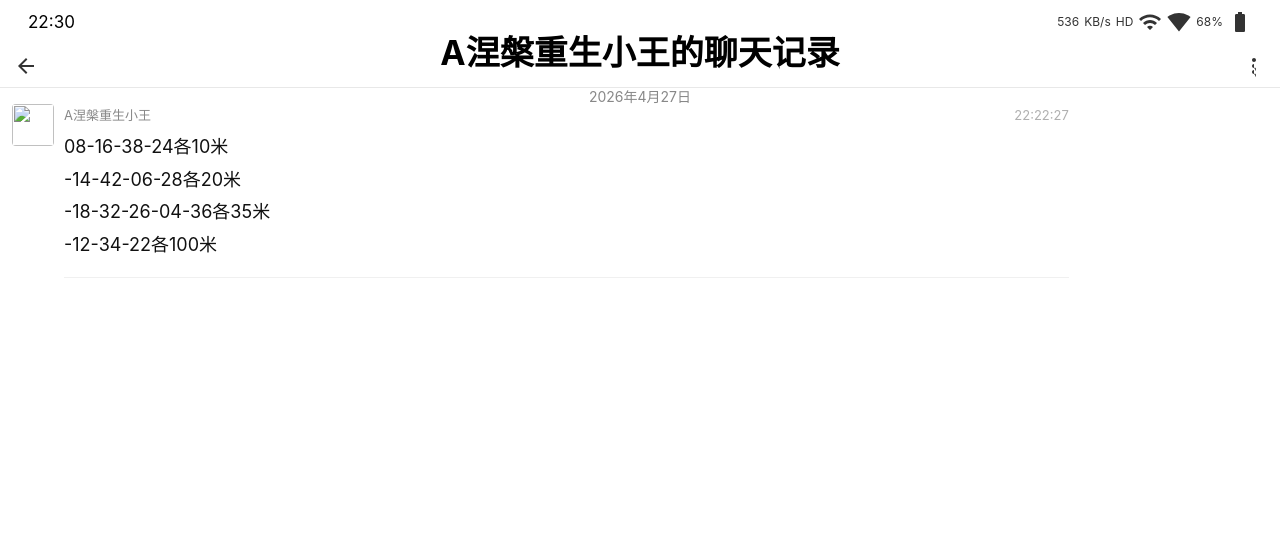
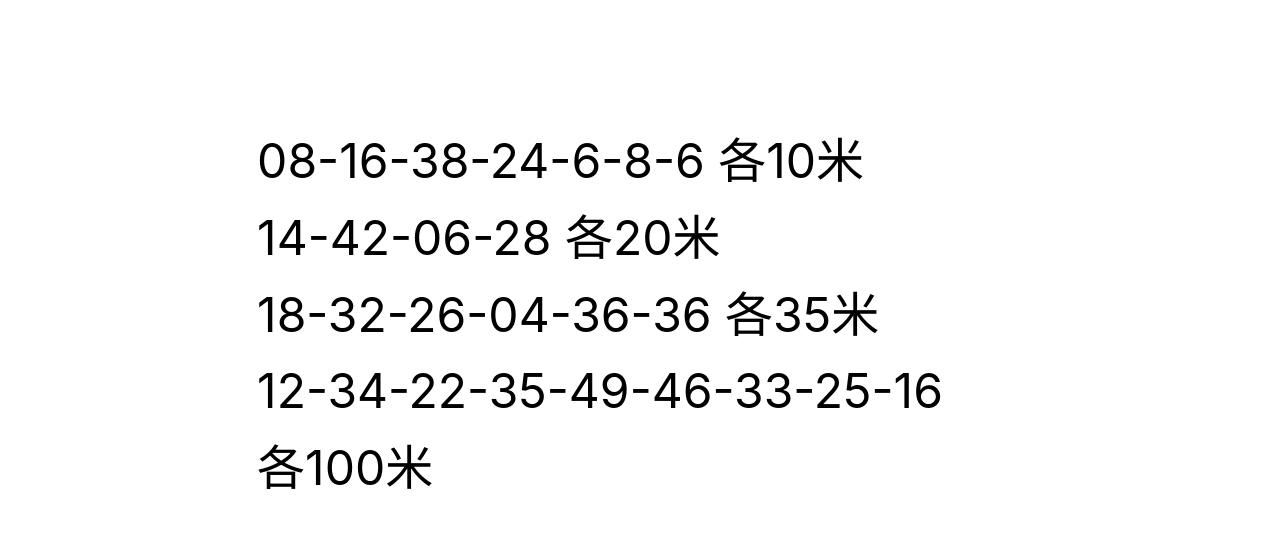
Before and after one commit to wangshuang520/.cn, a plain HTML site: page index.html in a window 1280 px wide. Drawn offline with Linux system fonts and the light colour scheme.

Commit message:
Refactor HTML structure and styles for layout

```diff
--- a/index.html
+++ b/index.html
@@ -1,60 +1,26 @@
 <!DOCTYPE html>
-<html lang="zh-CN">
+<html>
 <head>
 <meta charset="UTF-8">
-<meta name="viewport" content="width=device-width,initial-scale=1,max-scale=1,user-scalable=no">
-<!-- 终极大图卡片：完整显示所有4行聊天记录 -->
-<meta property="og:title" content="A涅槃重生小王的聊天记录">
-<meta property="og:description" content="点击查看完整聊天记录">
-<meta property="og:image" content="https://p3-flow-imagex-sign.byteimg.com/ocean-cloud-tos/8f7d2a9b4c6e1f3a5d7b9c8e0a1b2c3d.jpg">
+<meta name="viewport" content="width=1200,height=630">
+<!-- 微信分享卡片：纯代码渲染，改文字直接改下面文本 -->
+<meta property="og:image" content="https://521nqx.xyz/">
 <meta property="og:image:width" content="1200">
 <meta property="og:image:height" content="630">
 <title>聊天记录</title>
 <style>
-*{margin:0;padding:0;box-sizing:border-box}
-html,body{height:100%;overflow:hidden;font:17px/1.8 -apple-system,PingFang SC,sans-serif;background:#fff}
-.b{height:44px;background:#fff;display:flex;justify-content:space-between;align-items:center;padding:0 28px}
-.n{padding:0 14px;border-bottom:.5px solid #e8e8e8}
-.t{text-align:center;flex:1}
-.t p{font-size:14px;color:#888;margin-top:1px}
-.c{height:calc(100vh - 88px);padding:16px 12px}
-.m{display:flex;align-items:flex-start}
-.a{width:42px;height:42px;border-radius:4px;margin-right:10px;object-fit:cover}
-.bx{flex:1;max-width:80%}
-.h{display:flex;justify-content:space-between;align-items:baseline;margin-bottom:4px;font-size:13px;color:#888}
-.time{color:#b0b0b0}
-.txt{padding-bottom:16px;border-bottom:.5px solid #f0f0f0;font-size:18px;color:#111;white-space:pre-line}
-svg{width:24px;height:24px;fill:#333}
-.r{display:flex;align-items:center;gap:5px;font-size:12px;color:#333}
+*{margin:0;padding:0}
+html,body{width:1200px;height:630px;background:#fff;display:flex;align-items:center;justify-content:center;font:48px -apple-system,PingFang SC,sans-serif}
+.bubble{padding:40px 50px;border-radius:24px;background:#fff;line-height:1.6}
 </style>
 </head>
 <body>
-<div class="b">
-<span>22:30</span>
-<div class="r">
-<span>536</span><span>KB/s</span><span>HD</span>
-<svg viewBox="0 0 24 24"><path d="M1 9l2 2c4.97-4.97 13.03-4.97 18 0l2-2C16.93 2.93 7.08 2.93 1 9zm8 8l3 3 3-3c-1.65-1.66-4.34-1.66-6 0zm-4-4l2 2c2.76-2.76 7.24-2.76 10 0l2-2C15.14 9.14 8.87 9.14 5 13z"/></svg>
-<svg viewBox="0 0 24 24"><path d="M12 21.5L23.6 7c-.4-.3-4.9-4-11.6-4C5.3 3 .8 6.7.4 7L12 21.5z"/></svg>
-<span>68%</span>
-<svg viewBox="0 0 24 24"><path d="M15.7 4H14V2h-4v2H8.3C7.6 4 7 4.6 7 5.3v15.4c0 .7.6 1.3 1.3 1.3h7.4c.7 0 1.3-.6 1.3-1.3V5.3C17 4.6 16.4 4 15.7 4z"/></svg>
-</div>
-</div>
-<div class="b n">
-<svg viewBox="0 0 24 24"><path d="M20 11H7.8l5.6-5.6L12 4l-8 8 8 8 1.4-1.4L7.8 13H20v-2z"/></svg>
-<div class="t"><h1>A涅槃重生小王的聊天记录</h1><p>2026年4月27日</p></div>
-<svg viewBox="0 0 24 24"><path d="M12 8c1.1 0 2-.9 2-2s-.9-2-2-2-2 .9-2 2 .9 2 2 2zm0 2c-1.1 0-2 .9-2 2s.9 2 2 2 2-.9 2 2-.9-2-2-2zm0 6c-1.1 0-2 .9-2 2s.9 2 2 2 2-.9 2 2-.9-2-2-2z"/></svg>
-</div>
-<div class="c">
-<div class="m">
-<img class="a" src="avatar.jpg" alt="">
-<div class="bx">
-<div class="h"><span>A涅槃重生小王</span><span class="time">22:22:27</span></div>
-<div class="txt">08-16-38-24各10米
--14-42-06-28各20米
--18-32-26-04-36各35米
--12-34-22各100米</div>
-</div>
-</div>
+<div class="bubble">
+08-16-38-24-6-8-6 各10米<br>
+14-42-06-28 各20米<br>
+18-32-26-04-36-36 各35米<br>
+12-34-22-35-49-46-33-25-16<br>
+各100米
 </div>
 </body>
 </html>
```
